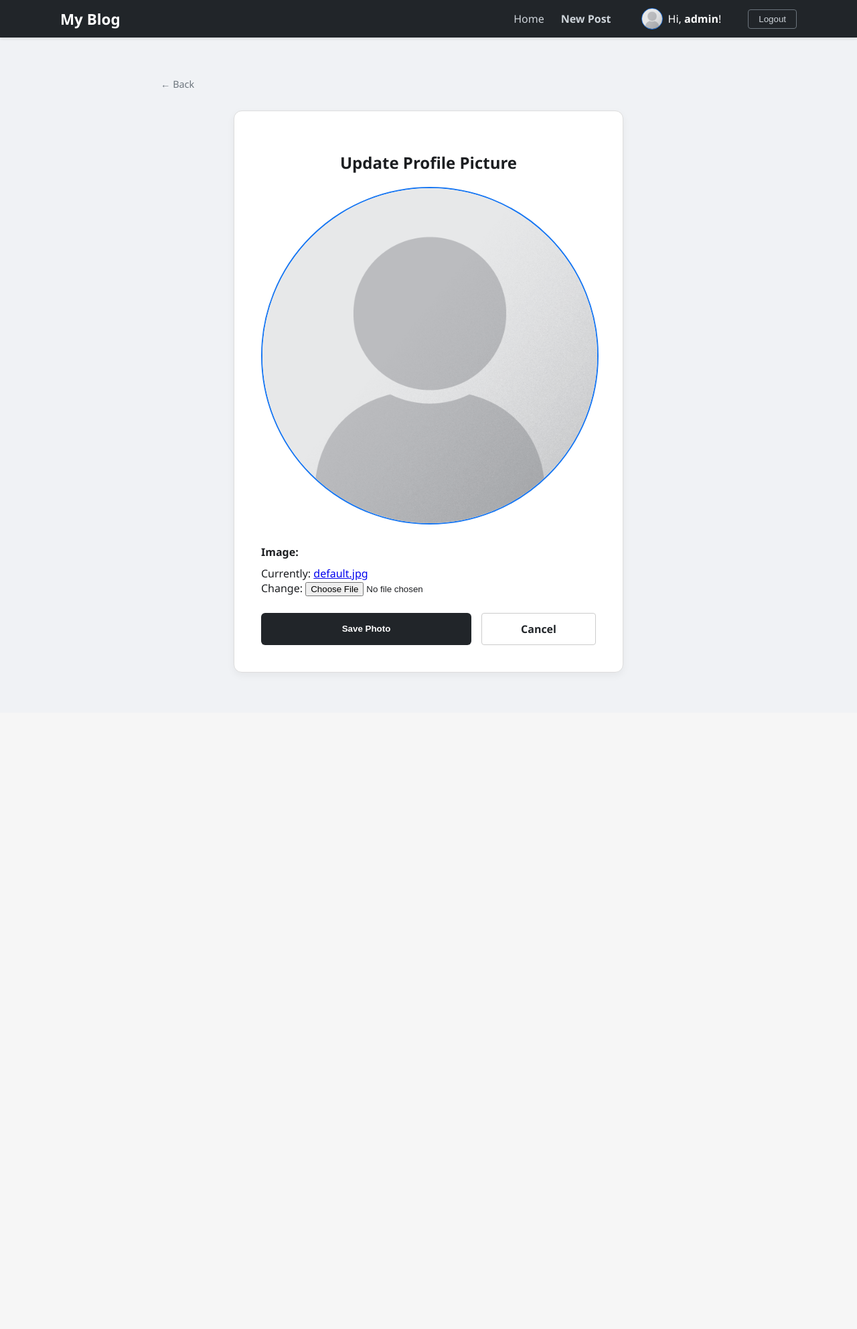
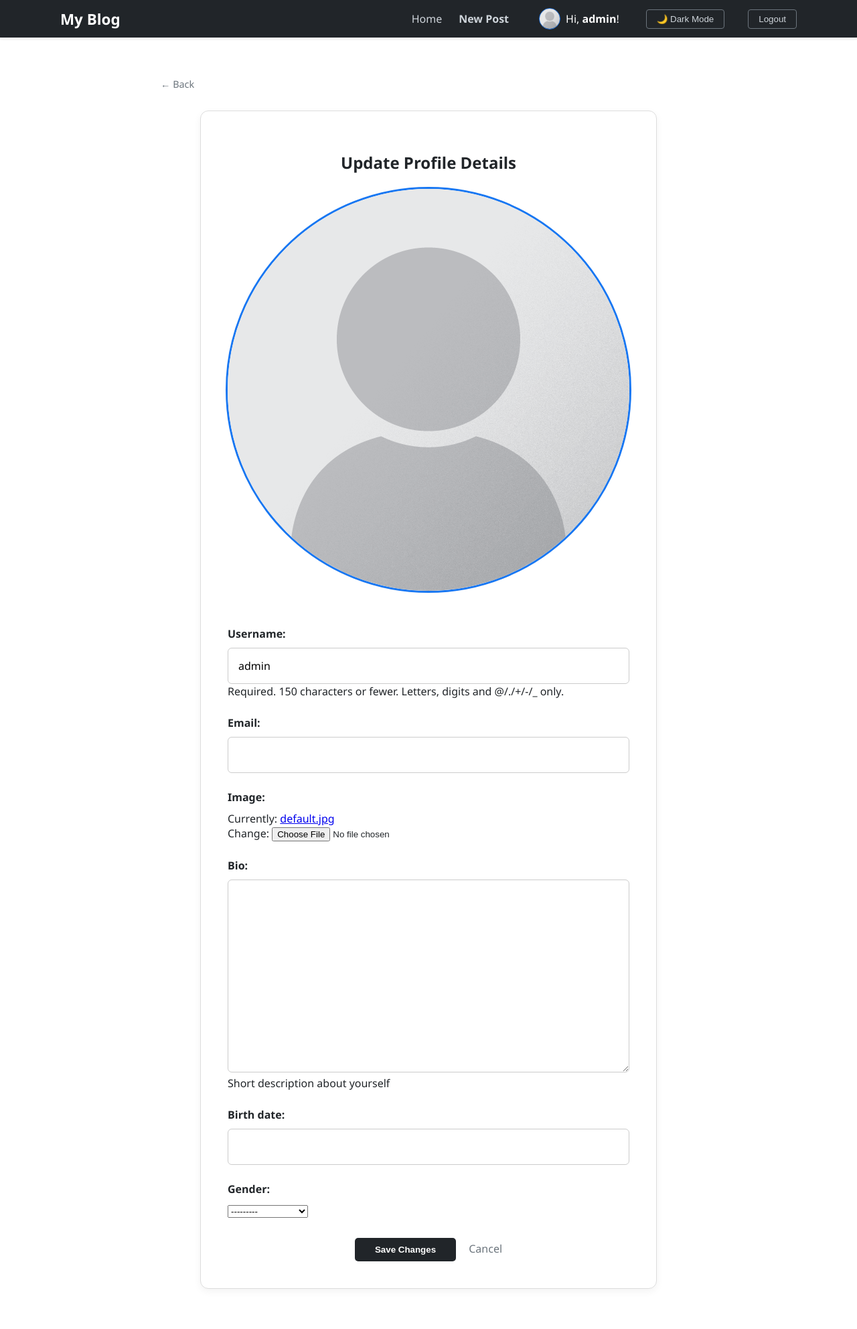
Before and after one commit to kielsebastiandelacruz/OJT_PITO, a Django app: page /profile/update/ in a window 1280 px wide. Shown: the whole page at 67% size. Before the commit the page ends 1007 px from the top, so only its background shows below. Run offline with Django 5.2, Linux system fonts and the light colour scheme; a user stored in the database is signed in; data comes from the database, SQL or seed files in the repository; both versions use the stored data as it was after the commit.

Commit message:
Fix profile update form inputs, styling, and restore pagination

```diff
--- a/blog/forms.py
+++ b/blog/forms.py
@@ -1,8 +1,7 @@
 from django import forms
-from .models import Post
 from django.contrib.auth.models import User
 from django.contrib.auth.forms import UserCreationForm
-from .models import Profile
+from .models import Post, Profile
 
 class PostForm(forms.ModelForm):
     class Meta:
@@ -10,13 +9,18 @@ class PostForm(forms.ModelForm):
         fields = ['title', 'content']
 
 class UserRegisterForm(UserCreationForm):
-    # email = forms.EmailField()
-
     class Meta:
         model = User
-        fields = ['username', 'password1', 'password2']
+        fields = ['username']  # Passwords are included automatically by UserCreationForm
 
 class ProfileUpdateForm(forms.ModelForm):
     class Meta:
         model = Profile
-        fields = ['image']
+        fields = ['image', 'bio', 'birth_date', 'gender']
+
+class UserUpdateForm(forms.ModelForm):
+    email = forms.EmailField()
+
+    class Meta:
+        model = User
+        fields = ['username', 'email']
--- a/blog/static/blog/main.css
+++ b/blog/static/blog/main.css
@@ -351,3 +351,56 @@ img.feed-avatar {
     display: inline-block !important;
     border: 2px solid #007bff !important;
 }
+
+/* =========================================
+   10. DARK MODE OVERRIDES
+   ========================================= */
+body.dark-mode {
+    background-color: #121212;
+    color: #e0e0e0;
+}
+
+body.dark-mode .card,
+body.dark-mode .content-section,
+body.dark-mode .auth-card {
+    background: #1e1e1e;
+    border-color: #333;
+    box-shadow: 0 4px 12px rgba(255,255,255,0.02);
+}
+
+/* Fix text colors in dark mode */
+body.dark-mode h1,
+body.dark-mode h2,
+body.dark-mode h3,
+body.dark-mode h4,
+body.dark-mode .auth-form label {
+    color: #ffffff !important;
+}
+
+body.dark-mode p {
+    color: #cccccc !important;
+}
+
+body.dark-mode input,
+body.dark-mode textarea {
+    background-color: #2c2c2c;
+    color: white;
+    border-color: #555;
+}
+
+/* Theme Toggle Button Style */
+.theme-toggle-btn {
+    background: transparent;
+    border: 1px solid #6c757d;
+    color: #ced4da;
+    padding: 6px 15px;
+    border-radius: 4px;
+    cursor: pointer;
+    margin-right: 15px;
+    transition: 0.3s;
+}
+
+.theme-toggle-btn:hover {
+    background: #343a40;
+    color: white;
+}
--- a/blog/templates/blog/base.html
+++ b/blog/templates/blog/base.html
@@ -1,112 +1,186 @@
 {% load static %}
-
 <!DOCTYPE html>
-
 <html lang="en">
-
 <head>
-
     <meta charset="UTF-8">
-
     <title>My Blog</title>
-
     <link rel="stylesheet" type="text/css" href="{% static 'blog/main.css' %}">
 
+    <style>
+        /* Base Light Theme defaults */
+        body {
+            background-color: #ffffff;
+            color: #212529;
+            transition: background-color 0.3s, color 0.3s;
+        }
+        .profile-details-box {
+            background-color: #f8f9fa;
+            color: #333333;
+        }
+        .feed-author-name { color: #050505; }
+        .feed-date { color: #65676B; }
+        .article-content { color: #333333; }
+
+        /* FIX: Restored Pagination Styles (Light Mode) */
+        .pagination-link {
+            padding: 6px 12px;
+            border: 1px solid #ccc;
+            text-decoration: none;
+            color: #2c3e50;
+            border-radius: 4px;
+            margin: 0 3px;
+            display: inline-block;
+            transition: background-color 0.2s, color 0.2s;
+        }
+        .pagination-link:hover {
+            background-color: #f8f9fa;
+        }
+        .pagination-active {
+            padding: 6px 12px;
+            background-color: #2c3e50;
+            color: white;
+            border: 1px solid #2c3e50;
+            border-radius: 4px;
+            margin: 0 3px;
+            display: inline-block;
+            font-weight: bold;
+        }
+
+        /* Global Dark Mode rules override targeting layout adjustments */
+        body.dark-mode {
+            background-color: #18191a !important;
+            color: #f5f6f7 !important;
+        }
+        body.dark-mode .card {
+            background-color: #242526 !important;
+            border-color: #3a3b3c !important;
+            color: #f5f6f7 !important;
+        }
+        body.dark-mode .feed-title,
+        body.dark-mode .profile-username,
+        body.dark-mode .profile-posts-heading {
+            color: #ffffff !important;
+        }
+        body.dark-mode .feed-author-name {
+            color: #e4e6eb !important;
+        }
+        body.dark-mode .feed-date {
+            color: #b0b3b8 !important;
+        }
+        body.dark-mode .article-content {
+            color: #e4e6eb !important;
+        }
+
+        /* Fixes the rectangular profile details frame dynamically */
+        body.dark-mode .profile-details-box {
+            background-color: #3a3b3c !important;
+            color: #e4e6eb !important;
+            border-color: #4e4f50 !important;
+        }
+        body.dark-mode .search-input {
+            background-color: #242526 !important;
+            color: #ffffff !important;
+            border-color: #3a3b3c !important;
+        }
+
+        /* FIX: Pagination Styles (Dark Mode Override) */
+        body.dark-mode .pagination-link {
+            border-color: #3a3b3c !important;
+            color: #e4e6eb !important;
+        }
+        body.dark-mode .pagination-link:hover {
+            background-color: #3a3b3c;
+        }
+        body.dark-mode .pagination-active {
+            background-color: #1877F2;
+            border-color: #1877F2;
+            color: #ffffff;
+        }
+
+        /* FIX: Dynamic input controls visibility for update form elements */
+        body.dark-mode input[type="text"],
+        body.dark-mode textarea,
+        body.dark-mode select {
+            background-color: #3a3b3c !important;
+            color: #ffffff !important;
+            border: 1px solid #4e4f50 !important;
+            padding: 8px;
+            border-radius: 4px;
+        }
+    </style>
 </head>
-
 <body>
-
     <nav class="navbar">
-
         <div class="nav-container">
-
             <a href="{% url 'blog-home' %}" class="nav-logo">My Blog</a>
 
-
-
             <div class="nav-links">
-
                 <a href="{% url 'blog-home' %}">Home</a>
 
-
-
                 {% if user.is_authenticated %}
-
-                    <!-- Added extra margin for cleaner nav spacing -->
-
                     <a href="{% url 'post-create' %}" style="margin-right: 20px; font-weight: 600;">New Post</a>
 
-
-
-                    <a href="{% url 'profile-update' %}" style="margin-right: 15px; display: inline-flex; align-items: center; text-decoration: none;">
+                    <a href="{% url 'user-profile' user.username %}" style="margin-right: 15px; display: inline-flex; align-items: center; text-decoration: none;">
                         <img src="{{ user.profile.image.url }}" alt="Nav Profile" style="width: 30px; height: 30px; border-radius: 50%; border: 1px solid #1877F2; object-fit: cover; margin-right: 8px;">
                         <span style="color: #fff;">Hi, <strong>{{ user.username }}</strong>!</span>
                     </a>
 
+                    <button id="theme-toggle" class="theme-toggle-btn" style="margin-right: 10px; cursor: pointer;">🌙 Dark Mode</button>
+
                     <form method="post" action="{% url 'logout' %}" style="display:inline;">
-
                         {% csrf_token %}
-
                         <button type="submit" class="nav-logout-btn">Logout</button>
-
                     </form>
-
                 {% else %}
-
                     <a href="{% url 'login' %}">Login</a>
-
                     <a href="{% url 'register' %}">Register</a>
-
                 {% endif %}
-
             </div>
-
         </div>
-
     </nav>
 
-
-
-    <!-- Increased top margin for better vertical spacing -->
-
     <div class="main-wrapper" style="margin-top: 60px;">
-
-
-
         {% if messages %}
-
             {% for message in messages %}
-
                 <div class="alert card">{{ message }}</div>
-
             {% endfor %}
-
         {% endif %}
 
-
-
-        <!-- CORRECTED: Spaces added around != operator -->
-
         {% if request.path != '/' %}
-
             <div style="margin-bottom: 30px;">
-
                 <a href="{% url 'blog-home' %}" style="text-decoration: none; color: #6c757d; font-size: 0.9rem; display: flex; align-items: center; gap: 5px;">
-
                     &larr; Back
-
                 </a>
-
             </div>
-
         {% endif %}
 
-
-
         {% block content %}{% endblock %}
-
     </div>
 
+    <script>
+        const toggleBtn = document.getElementById('theme-toggle');
+        const currentTheme = localStorage.getItem('theme');
+
+        if (currentTheme === 'dark') {
+            document.body.classList.add('dark-mode');
+            if(toggleBtn) toggleBtn.innerText = '☀️ Light Mode';
+        }
+
+        if(toggleBtn) {
+            toggleBtn.addEventListener('click', () => {
+                document.body.classList.toggle('dark-mode');
+                let theme = 'light';
+
+                if (document.body.classList.contains('dark-mode')) {
+                    theme = 'dark';
+                    toggleBtn.innerText = '☀️ Light Mode';
+                } else {
+                    toggleBtn.innerText = '🌙 Dark Mode';
+                }
+
+                localStorage.setItem('theme', theme);
+            });
+        }
+    </script>
 </body>
-
 </html>
--- a/blog/templates/blog/post_detail.html
+++ b/blog/templates/blog/post_detail.html
@@ -13,7 +13,10 @@
         {% endif %}
 
         <h2 style="color: #2c3e50; margin-bottom: 5px;">{{ post.title }}</h2>
+
         <div style="display: flex; align-items: center; margin-bottom: 20px;">
+
+            <a href="{% url 'user-profile' post.author.username %}" style="display: flex; align-items: center; text-decoration: none; color: inherit;">
                 {% if post.author.profile.image %}
                     <img src="{{ post.author.profile.image.url }}" alt="Profile Pic" class="feed-avatar">
                 {% else %}
@@ -24,6 +27,8 @@
                     <span style="font-weight: bold; color: #2c3e50; font-size: 1.2rem;">{{ post.author.username }}</span><br>
                     <span style="color: #7f8c8d; font-size: 0.9rem;">{{ post.date_posted|date:"F d, Y" }}</span>
                 </div>
+            </a>
+
         </div>
 
         <hr style="border: 0; border-top: 1px solid #eee; margin-bottom: 20px;">
--- a/blog/templates/blog/profile_update.html
+++ b/blog/templates/blog/profile_update.html
@@ -1,23 +1,23 @@
 {% extends "blog/base.html" %}
+
 {% block content %}
-    <div class="card" style="max-width: 500px; margin: 0 auto; padding: 40px; text-align: center;">
-        <h2 style="margin-bottom: 20px;">Update Profile Picture</h2>
+    <div class="card" style="max-width: 600px; margin: 30px auto; padding: 40px; text-align: center;">
+        <h2 style="margin-bottom: 20px;">Update Profile Details</h2>
 
-        <div style="margin-bottom: 30px;">
-            <img src="{{ user.profile.image.url }}"
-                alt="Current Profile"
-                style="width: 40px; height: 40px; border-radius: 50%; border: 2px solid #1877F2; object-fit: cover;">
+        <div style="display: flex; justify-content: center; margin-bottom: 30px;">
+            <img src="{{ user.profile.image.url }}" alt="Profile Image"
+                 style="width: 150px; height: 150px; border-radius: 50%; object-fit: cover; border: 3px solid #1877F2;">
         </div>
 
-        <form method="POST" enctype="multipart/form-data">
+        <form method="POST" enctype="multipart/form-data" style="text-align: left;">
             {% csrf_token %}
-            <div style="margin-bottom: 20px; text-align: left;">
-                {{ form.as_p }}
-            </div>
 
-            <div style="display: flex; gap: 15px;">
-                <button type="submit" class="btn-primary" style="flex: 2; padding: 12px;">Save Photo</button>
-                <a href="{% url 'blog-home' %}" class="btn-secondary" style="flex: 1; padding: 12px; text-decoration: none; text-align: center; border: 1px solid #ccc; border-radius: 4px; color: #212529;">Cancel</a>
+            {{ u_form.as_p }}
+            {{ p_form.as_p }}
+
+            <div style="text-align: center; margin-top: 30px;">
+                <button class="btn-primary" type="submit" style="padding: 10px 30px; border: none; border-radius: 5px; cursor: pointer;">Save Changes</button>
+                <a href="{% url 'user-profile' user.username %}" style="margin-left: 15px; text-decoration: none; color: #6c757d;">Cancel</a>
             </div>
         </form>
     </div>
--- a/blog/urls.py
+++ b/blog/urls.py
@@ -16,4 +16,5 @@ urlpatterns = [
     path('post/<int:pk>/delete/', PostDeleteView.as_view(), name='post-delete'),
     path('about/', views.about, name='blog-about'),
     path('profile/update/', views.profile_update, name='profile-update'),
+    path('user/<str:username>/', views.user_profile_view, name='user-profile'),
 ]
--- a/blog/views.py
+++ b/blog/views.py
@@ -1,12 +1,13 @@
-from django.shortcuts import render, redirect
+from django.shortcuts import render, redirect, get_object_or_404
 from django.contrib import messages
 from django.db.models import Q
 from django.views.generic import ListView, DetailView, CreateView, UpdateView, DeleteView
 from django.contrib.auth.mixins import LoginRequiredMixin, UserPassesTestMixin
-from .models import Post, Profile
-from .forms import UserRegisterForm, ProfileUpdateForm
 from django.contrib.auth import login
 from django.contrib.auth.decorators import login_required
+from django.contrib.auth.models import User
+from .models import Post, Profile
+from .forms import UserRegisterForm, ProfileUpdateForm, UserUpdateForm
 
 # 1. Read, replace 'home'
 class PostListView(ListView):
@@ -40,7 +41,6 @@ class PostCreateView(LoginRequiredMixin, CreateView):
     success_url = '/'
 
     def form_valid(self, form):
-        # This links the user to the post so the folder name is generated
         form.instance.author = self.request.user
         return super().form_valid(form)
 
@@ -48,8 +48,6 @@ class PostCreateView(LoginRequiredMixin, CreateView):
 class PostUpdateView(LoginRequiredMixin, UserPassesTestMixin, UpdateView):
     model = Post
     fields = ['title', 'content', 'image']
-
-    # 1. This ensures that after the save is successful, you land on the feed
     success_url = '/'
 
     def form_valid(self, form):
@@ -67,10 +65,7 @@ class PostDeleteView(LoginRequiredMixin, UserPassesTestMixin, DeleteView):
 
     def test_func(self):
         post = self.get_object()
-
-        if self.request.user == post.author:
-            return True
-        return False
+        return self.request.user == post.author
 
 # --- FUNCTION BASED VIEWS ---
 
@@ -79,7 +74,6 @@ def register(request):
         form = UserRegisterForm(request.POST)
         if form.is_valid():
             user = form.save()
-            username = form.cleaned_data.get('username')
             messages.success(request, 'Already log in into your account')
             login(request, user)
             return redirect('blog-home')
@@ -88,22 +82,38 @@ def register(request):
 
     return render(request, 'blog/register.html', {'form': form})
 
-# Keep your 'about' function as it is—sometimes FBVs are simpler for static pages!
 def about(request):
     return render(request, 'blog/about.html', {'title':'About'})
 
 @login_required
 def profile_update(request):
-    # This automatically fetches or builds a profile row if missing
     profile, created = Profile.objects.get_or_create(user=request.user)
 
     if request.method == 'POST':
-        form = ProfileUpdateForm(request.POST, request.FILES, instance=profile)
-        if form.is_valid():
-            form.save()
-            messages.success(request, 'Your profile picture has been updated!')
-            return redirect('blog-home')
+        u_form = UserUpdateForm(request.POST, instance=request.user)
+        p_form = ProfileUpdateForm(request.POST, request.FILES, instance=profile)
+
+        if u_form.is_valid() and p_form.is_valid():
+            u_form.save()
+            p_form.save()
+            messages.success(request, 'Your profile details have been successfully updated!')
+            return redirect('user-profile', username=request.user.username)
     else:
-        form = ProfileUpdateForm(instance=profile)
+        u_form = UserUpdateForm(instance=request.user)
+        p_form = ProfileUpdateForm(instance=profile)
 
-    return render(request, 'blog/profile_update.html', {'form': form})
+    context = {
+        'u_form': u_form,
+        'p_form': p_form
+    }
+    return render(request, 'blog/profile_update.html', context)
+
+def user_profile_view(request, username):
+    profile_user = get_object_or_404(User, username=username)
+    user_posts = Post.objects.filter(author=profile_user).order_by('-date_posted')
+
+    context = {
+        'profile_user': profile_user,
+        'posts': user_posts
+    }
+    return render(request, 'blog/user_profile.html', context)
```
Also changed, not shown: blog/models.py (+11 -0 lines), blog/templates/blog/home.html (+14 -10 lines), blog/templates/blog/user_profile.html (added, +45 -0 lines), blog/migrations/0006_profile_bio_profile_birth_date_profile_gender.py (added), db.sqlite3, media/post_pics/kiel_sebastian5/4a070675-e39a-4720-bc74-8bd862ed55a7.jpg (added). Lines whose indentation alone changed are shown as unchanged.
